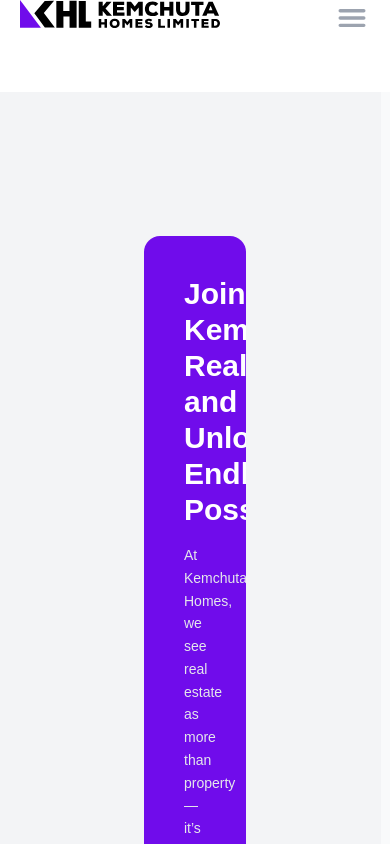
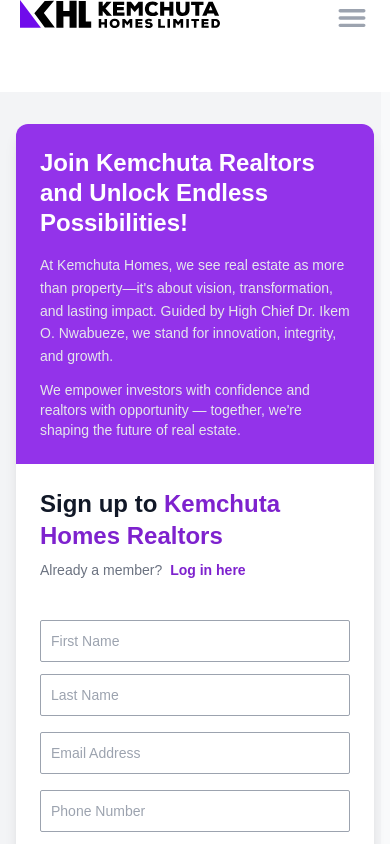
Before and after one commit to Benjaminlucky/kemchutahomes, a React (Vite) app in the folder client/: page /signup in a window 390 px wide. Built offline with nearby package versions, Linux system fonts and the light colour scheme.

Commit message:
signup form made mobile responsive

```diff
--- a/client/src/pages/signup/Signup.jsx
+++ b/client/src/pages/signup/Signup.jsx
@@ -5,7 +5,6 @@
 
 const BASE_URL = import.meta.env.VITE_API_BASE_URL;
 
-// ✅ JSON objects for Nigerian states and banks
 const states = [
   "Abia",
   "Adamawa",
@@ -84,8 +83,8 @@
   const [errors, setErrors] = useState({});
   const [success, setSuccess] = useState("");
   const [loading, setLoading] = useState(false);
+  const [termsAccepted, setTermsAccepted] = useState(false);
 
-  // ✅ Animation controls and in-view logic
   const controls = useAnimation();
   const [ref, inView] = useInView({ triggerOnce: true, threshold: 0.2 });
 
@@ -93,11 +92,9 @@
     if (inView) controls.start("visible");
   }, [inView, controls]);
 
-  // ✅ Input handler
   const handleChange = (e) =>
     setFormData({ ...formData, [e.target.name]: e.target.value });
 
-  // ✅ Validation logic
   const validateForm = () => {
     let newErrors = {};
     const phoneRegex = /^(\+234|0)[789][01]\d{8}$/;
@@ -121,15 +118,13 @@
     if (formData.password !== formData.confirmPassword)
       newErrors.confirmPassword = "Passwords do not match";
     if (!formData.birthDate) newErrors.birthDate = "Date of birth is required";
+    if (!termsAccepted) newErrors.terms = "You must accept the terms";
 
     return newErrors;
   };
 
-  // ✅ Submit handler
-  const handleSubmit = async (e) => {
-    e.preventDefault();
+  const handleSubmit = async () => {
     setLoading(true);
-
     const validationErrors = validateForm();
     setErrors(validationErrors);
 
@@ -139,19 +134,7 @@
     }
 
     try {
-      const payload = {
-        firstName: formData.firstName,
-        lastName: formData.lastName,
-        email: formData.email,
-        phone: formData.phone,
-        state: formData.state,
-        bank: formData.bank,
-        accountName: formData.accountName,
-        accountNumber: formData.accountNumber,
-        password: formData.password,
-        birthDate: formData.birthDate,
-      };
-
+      const payload = { ...formData };
       const urlParams = new URLSearchParams(window.location.search);
       const ref = urlParams.get("ref");
       if (ref) payload.ref = ref;
@@ -163,12 +146,10 @@
       });
 
       const data = await res.json();
-
       if (!res.ok) throw new Error(data.message || "Signup failed");
 
       setSuccess("Account created successfully!");
       console.log("✅ Created Realtor:", data);
-
       setFormData({
         firstName: "",
         lastName: "",
@@ -180,8 +161,9 @@
         phone: "",
         password: "",
         confirmPassword: "",
+        birthDate: "",
       });
-
+      setTermsAccepted(false);
       setTimeout(() => setSuccess(""), 4000);
     } catch (error) {
       console.error("Signup Error:", error);
@@ -194,9 +176,8 @@
   return (
     <motion.div
       ref={ref}
-      className="py-36 px-36 flex items-center justify-center bg-gray-50 relative overflow-hidden"
+      className="py-8 sm:py-16 md:py-24 lg:py-36 px-4 sm:px-6 md:px-12 lg:px-24 xl:px-36 flex items-center justify-center bg-gray-50 relative overflow-hidden min-h-screen"
     >
-      {/* 🔴 Cinematic Red Sweep Overlay */}
       <motion.div
         className="absolute inset-0 bg-gradient-to-r from-[rgba(255,0,0,0.1)] via-transparent to-transparent pointer-events-none z-0"
         initial={{ x: "-100%" }}
@@ -204,7 +185,6 @@
         transition={{ duration: 2, ease: "easeInOut" }}
       />
 
-      {/* 🌫️ Soft Background Zoom/Pan (Breathe Effect) */}
       <motion.div
         className="absolute inset-0 bg-gray-100"
         initial={{ scale: 1 }}
@@ -212,10 +192,9 @@
         transition={{ duration: 10, repeat: Infinity, ease: "easeInOut" }}
       />
 
-      <div className="bg-white rounded-2xl flex flex-col md:flex-row  max-w-8/12 overflow-hidden relative z-10">
-        {/* LEFT SECTION */}
+      <div className="bg-white rounded-xl sm:rounded-2xl shadow-lg flex flex-col md:flex-row w-full max-w-8xl overflow-hidden relative z-10">
         <motion.div
-          className="bg-customPurple-500  text-white md:w-1/2 p-10 lg:p-24 flex flex-col justify-between"
+          className="bg-purple-600 text-white md:w-1/2 p-6 sm:p-8 md:p-10 lg:p-16 xl:p-24 flex flex-col justify-between"
           variants={{
             hidden: { opacity: 0, y: 40, filter: "blur(10px)" },
             visible: {
@@ -229,45 +208,24 @@
           animate={controls}
         >
           <div>
-            <h2 className="text-3xl lg:text-6xl lg:leading-tight font-bold mb-4">
-              Join Kemchuta Realtors and <br /> Unlock Endless Possibilities!
+            <h2 className="text-2xl sm:text-3xl md:text-4xl lg:text-5xl xl:text-6xl font-bold mb-3 sm:mb-4 leading-tight">
+              Join Kemchuta Realtors and Unlock Endless Possibilities!
             </h2>
-            <p className="text-sm lg:text-lg leading-relaxed text-gray-200">
-              At Kemchuta Homes, we see real estate as more than property—it’s
+            <p className="text-sm sm:text-base lg:text-lg leading-relaxed text-gray-200 mt-4">
+              At Kemchuta Homes, we see real estate as more than property—it's
               about vision, transformation, and lasting impact. Guided by High
               Chief Dr. Ikem O. Nwabueze, we stand for innovation, integrity,
               and growth.
             </p>
-            <p className="text-sm mt-4 text-gray-200">
+            <p className="text-sm sm:text-base mt-3 sm:mt-4 text-gray-200">
               We empower investors with confidence and realtors with opportunity
-              — together, we’re shaping the future of real estate.
+              — together, we're shaping the future of real estate.
             </p>
           </div>
-
-          {/* <motion.div
-            className="mt-8 flex items-center space-x-3"
-            variants={{
-              hidden: { opacity: 0, y: 20 },
-              visible: { opacity: 1, y: 0, transition: { delay: 0.4 } },
-            }}
-            initial="hidden"
-            animate={controls}
-          >
-            <img
-              src="https://i.pravatar.cc/50"
-              alt="Lucky Benjamin"
-              className="rounded-full w-10 h-10"
-            />
-            <div>
-              <p className="font-semibold text-white text-sm">Lucky Benjamin</p>
-              <p className="text-xs text-gray-300">COO Veritasi Group</p>
-            </div>
-          </motion.div> */}
         </motion.div>
 
-        {/* RIGHT SECTION (Animated Form) */}
         <motion.div
-          className="md:w-1/2 p-10"
+          className="md:w-1/2 p-6 sm:p-8 md:p-10"
           variants={{
             hidden: { opacity: 0, x: 60, filter: "blur(10px)" },
             visible: {
@@ -280,18 +238,16 @@
           initial="hidden"
           animate={controls}
         >
-          <div className="mb-8 flex flex-col justify-between">
-            <h2 className="text-4xl font-bold text-gray-900">
+          <div className="mb-6 sm:mb-8">
+            <h2 className="text-2xl sm:text-3xl md:text-4xl font-bold text-gray-900">
               Sign up to{" "}
-              <span className="text-primary-700 mb-5">
-                Kemchuta Homes Realtors
-              </span>
+              <span className="text-purple-700">Kemchuta Homes Realtors</span>
             </h2>
-            <p className="text-gray-500 flex items-center mt-2 text-md">
-              Already a member?{"  "}
+            <p className="text-gray-500 flex flex-wrap items-center mt-2 text-sm sm:text-base gap-1">
+              Already a member?
               <a
                 href="#"
-                className="text-customPurple-700 font-semibold hover:underline"
+                className="text-purple-700 font-semibold hover:underline ml-1"
               >
                 Log in here
               </a>
@@ -299,24 +255,30 @@
           </div>
 
           {success && (
-            <p className="bg-green-100 text-green-700 p-2 rounded mb-4 text-sm">
+            <p className="bg-green-100 text-green-700 p-2 sm:p-3 rounded mb-4 text-sm">
               {success}
             </p>
           )}
+          {errors.general && (
+            <p className="bg-red-100 text-red-700 p-2 sm:p-3 rounded mb-4 text-sm">
+              {errors.general}
+            </p>
+          )}
 
-          <form onSubmit={handleSubmit} className="space-y-6 py-8">
-            {/* Names */}
-            <div className="grid grid-cols-1 md:grid-cols-2 gap-4">
+          <div className="space-y-4 sm:space-y-5 py-4 sm:py-6">
+            <div className="grid grid-cols-1 sm:grid-cols-2 gap-3 sm:gap-4">
               <div>
                 <input
                   name="firstName"
                   placeholder="First Name"
                   value={formData.firstName}
                   onChange={handleChange}
-                  className="w-full border border-gray-400 rounded-sm p-3 ring-0 outline-0 focus:ring-3 focus:ring-red-500"
+                  className="w-full border border-gray-400 rounded-sm p-2.5 sm:p-3 text-sm sm:text-base ring-0 outline-0 focus:ring-2 focus:ring-red-500"
                 />
                 {errors.firstName && (
-                  <p className="text-xs text-red-500">{errors.firstName}</p>
+                  <p className="text-xs text-red-500 mt-1">
+                    {errors.firstName}
+                  </p>
                 )}
               </div>
               <div>
@@ -325,44 +287,42 @@
                   placeholder="Last Name"
                   value={formData.lastName}
                   onChange={handleChange}
-                  className="w-full border border-gray-400 rounded-sm p-3 ring-0 outline-0 focus:ring-3 focus:ring-red-500"
+                  className="w-full border border-gray-400 rounded-sm p-2.5 sm:p-3 text-sm sm:text-base ring-0 outline-0 focus:ring-2 focus:ring-red-500"
                 />
                 {errors.lastName && (
-                  <p className="text-xs text-red-500">{errors.lastName}</p>
+                  <p className="text-xs text-red-500 mt-1">{errors.lastName}</p>
                 )}
               </div>
             </div>
 
-            {/* Email */}
             <div>
               <input
                 name="email"
                 placeholder="Email Address"
                 value={formData.email}
                 onChange={handleChange}
-                className="w-full border border-gray-400 rounded-sm p-3 ring-0 outline-0 focus:ring-3 focus:ring-red-500"
+                className="w-full border border-gray-400 rounded-sm p-2.5 sm:p-3 text-sm sm:text-base ring-0 outline-0 focus:ring-2 focus:ring-red-500"
               />
               {errors.email && (
-                <p className="text-xs text-red-500">{errors.email}</p>
+                <p className="text-xs text-red-500 mt-1">{errors.email}</p>
               )}
             </div>
 
-            {/* Phone */}
             <div>
               <input
                 name="phone"
                 placeholder="Phone Number"
                 value={formData.phone}
                 onChange={handleChange}
-                className="w-full border border-gray-400 rounded-sm p-3 ring-0 outline-0 focus:ring-3 focus:ring-red-500"
+                className="w-full border border-gray-400 rounded-sm p-2.5 sm:p-3 text-sm sm:text-base ring-0 outline-0 focus:ring-2 focus:ring-red-500"
               />
               {errors.phone && (
-                <p className="text-xs text-red-500">{errors.phone}</p>
+                <p className="text-xs text-red-500 mt-1">{errors.phone}</p>
               )}
             </div>
-            {/* Birthday */}
+
             <div>
-              <label className="block text-sm font-medium text-gray-700 mb-1">
+              <label className="block text-xs sm:text-sm font-medium text-gray-700 mb-1">
                 Date of Birth
               </label>
               <input
@@ -370,21 +330,20 @@
                 name="birthDate"
                 value={formData.birthDate}
                 onChange={handleChange}
-                className="w-full border border-gray-400 rounded-sm p-3 ring-0 outline-0 focus:ring-3 focus:ring-red-500"
+                className="w-full border border-gray-400 rounded-sm p-2.5 sm:p-3 text-sm sm:text-base ring-0 outline-0 focus:ring-2 focus:ring-red-500"
               />
               {errors.birthDate && (
-                <p className="text-xs text-red-500">{errors.birthDate}</p>
+                <p className="text-xs text-red-500 mt-1">{errors.birthDate}</p>
               )}
             </div>
 
-            {/* State & Bank */}
-            <div className="grid grid-cols-1 md:grid-cols-2 gap-4">
+            <div className="grid grid-cols-1 sm:grid-cols-2 gap-3 sm:gap-4">
               <div>
                 <select
                   name="state"
                   value={formData.state}
                   onChange={handleChange}
-                  className="w-full border border-gray-400 rounded-sm p-3 ring-0 outline-0 focus:ring-3 focus:ring-red-500"
+                  className="w-full border border-gray-400 rounded-sm p-2.5 sm:p-3 text-sm sm:text-base ring-0 outline-0 focus:ring-2 focus:ring-red-500"
                 >
                   <option value="">Select State</option>
                   {states.map((st) => (
@@ -394,16 +353,15 @@
                   ))}
                 </select>
                 {errors.state && (
-                  <p className="text-xs text-red-500">{errors.state}</p>
+                  <p className="text-xs text-red-500 mt-1">{errors.state}</p>
                 )}
               </div>
-
               <div>
                 <select
                   name="bank"
                   value={formData.bank}
                   onChange={handleChange}
-                  className="w-full border border-gray-400 rounded-sm p-3 ring-0 outline-0 focus:ring-3 focus:ring-red-500"
+                  className="w-full border border-gray-400 rounded-sm p-2.5 sm:p-3 text-sm sm:text-base ring-0 outline-0 focus:ring-2 focus:ring-red-500"
                 >
                   <option value="">Select Bank</option>
                   {banks.map((bk) => (
@@ -413,22 +371,23 @@
                   ))}
                 </select>
                 {errors.bank && (
-                  <p className="text-xs text-red-500">{errors.bank}</p>
+                  <p className="text-xs text-red-500 mt-1">{errors.bank}</p>
                 )}
               </div>
             </div>
 
-            {/* Account Info */}
             <div>
               <input
                 name="accountName"
                 placeholder="Account Name"
                 value={formData.accountName}
                 onChange={handleChange}
-                className="w-full border border-gray-400 rounded-sm p-3 ring-0 outline-0 focus:ring-3 focus:ring-red-500"
+                className="w-full border border-gray-400 rounded-sm p-2.5 sm:p-3 text-sm sm:text-base ring-0 outline-0 focus:ring-2 focus:ring-red-500"
               />
               {errors.accountName && (
-                <p className="text-xs text-red-500">{errors.accountName}</p>
+                <p className="text-xs text-red-500 mt-1">
+                  {errors.accountName}
+                </p>
               )}
             </div>
 
@@ -438,14 +397,15 @@
                 placeholder="Account Number"
                 value={formData.accountNumber}
                 onChange={handleChange}
-                className="w-full border border-gray-400 rounded-sm p-3 ring-0 outline-0 focus:ring-3 focus:ring-red-500"
+                className="w-full border border-gray-400 rounded-sm p-2.5 sm:p-3 text-sm sm:text-base ring-0 outline-0 focus:ring-2 focus:ring-red-500"
               />
               {errors.accountNumber && (
-                <p className="text-xs text-red-500">{errors.accountNumber}</p>
+                <p className="text-xs text-red-500 mt-1">
+                  {errors.accountNumber}
+                </p>
               )}
             </div>
 
-            {/* Passwords */}
             <div>
               <input
                 type="password"
@@ -453,10 +413,10 @@
                 placeholder="Password"
                 value={formData.password}
                 onChange={handleChange}
-                className="w-full border border-gray-400 rounded-sm p-3 ring-0 outline-0 focus:ring-3 focus:ring-red-500"
+                className="w-full border border-gray-400 rounded-sm p-2.5 sm:p-3 text-sm sm:text-base ring-0 outline-0 focus:ring-2 focus:ring-red-500"
               />
               {errors.password && (
-                <p className="text-xs text-red-500">{errors.password}</p>
+                <p className="text-xs text-red-500 mt-1">{errors.password}</p>
               )}
             </div>
 
@@ -467,45 +427,53 @@
                 placeholder="Confirm Password"
                 value={formData.confirmPassword}
                 onChange={handleChange}
-                className="w-full border border-gray-400 rounded-sm p-3 ring-0 outline-0 focus:ring-3 focus:ring-red-500"
+                className="w-full border border-gray-400 rounded-sm p-2.5 sm:p-3 text-sm sm:text-base ring-0 outline-0 focus:ring-2 focus:ring-red-500"
               />
               {errors.confirmPassword && (
-                <p className="text-xs text-red-500">{errors.confirmPassword}</p>
+                <p className="text-xs text-red-500 mt-1">
+                  {errors.confirmPassword}
+                </p>
               )}
             </div>
 
-            {/* Terms */}
-            <div className="flex items-center space-x-2 text-sm">
-              <input type="checkbox" required />
+            <div className="flex items-start space-x-2 text-xs sm:text-sm">
+              <input
+                type="checkbox"
+                checked={termsAccepted}
+                onChange={(e) => setTermsAccepted(e.target.checked)}
+                className="mt-1"
+              />
               <label>
                 By signing up, you agree to our{" "}
-                <a href="#" className="text-customPurple-500 font-semibold">
+                <a href="#" className="text-purple-600 font-semibold">
                   Terms
                 </a>{" "}
                 and{" "}
-                <a href="#" className="text-customPurple-500 font-semibold">
+                <a href="#" className="text-purple-600 font-semibold">
                   Privacy Policy
                 </a>
                 .
               </label>
             </div>
+            {errors.terms && (
+              <p className="text-xs text-red-500">{errors.terms}</p>
+            )}
 
-            {/* Submit Button */}
             <button
-              type="submit"
+              onClick={handleSubmit}
               disabled={loading}
-              className={`w-full flex justify-center items-center gap-2 py-3 rounded-md text-white transition ${
+              className={`w-full flex justify-center items-center gap-2 py-2.5 sm:py-3 rounded-md text-white text-sm sm:text-base font-medium transition ${
                 loading
-                  ? "bg-customPurple-400 cursor-not-allowed"
-                  : "bg-customPurple-500 hover:bg-customPurple-700 hover:shadow-[0_0_20px_rgba(192,132,252,0.6)]"
+                  ? "bg-purple-400 cursor-not-allowed"
+                  : "bg-purple-600 hover:bg-purple-700 hover:shadow-lg"
               }`}
             >
               {loading && (
-                <span className="w-5 h-5 border-2 border-white border-t-transparent rounded-full animate-spin"></span>
+                <span className="w-4 h-4 sm:w-5 sm:h-5 border-2 border-white border-t-transparent rounded-full animate-spin"></span>
               )}
               {loading ? "Creating Account..." : "Create Account"}
             </button>
-          </form>
+          </div>
         </motion.div>
       </div>
     </motion.div>
```
